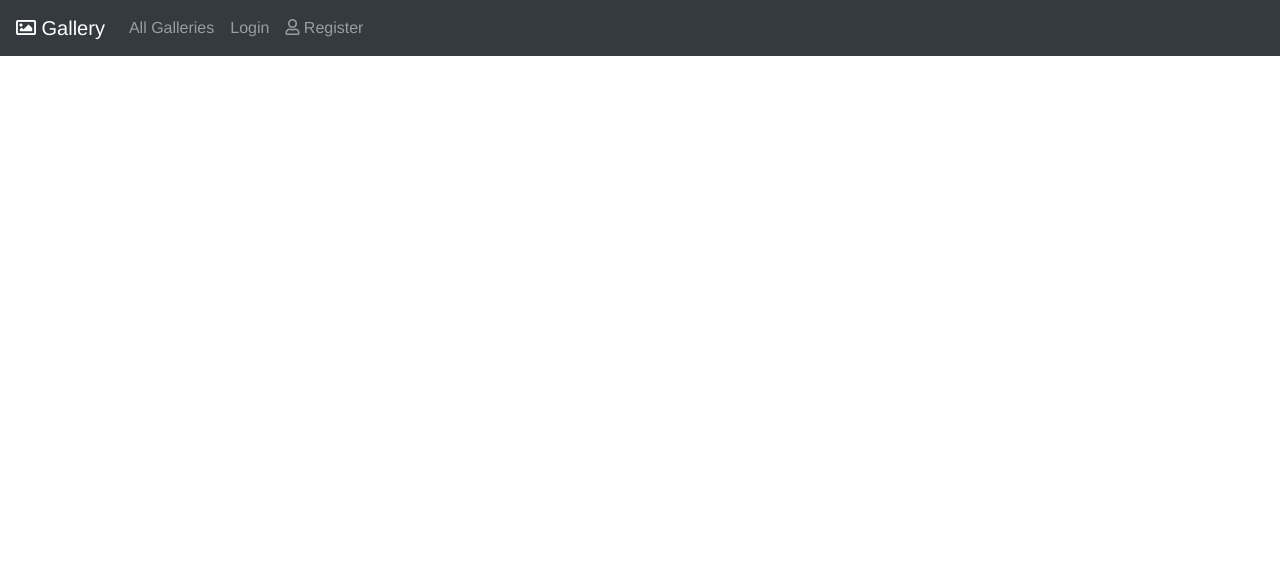
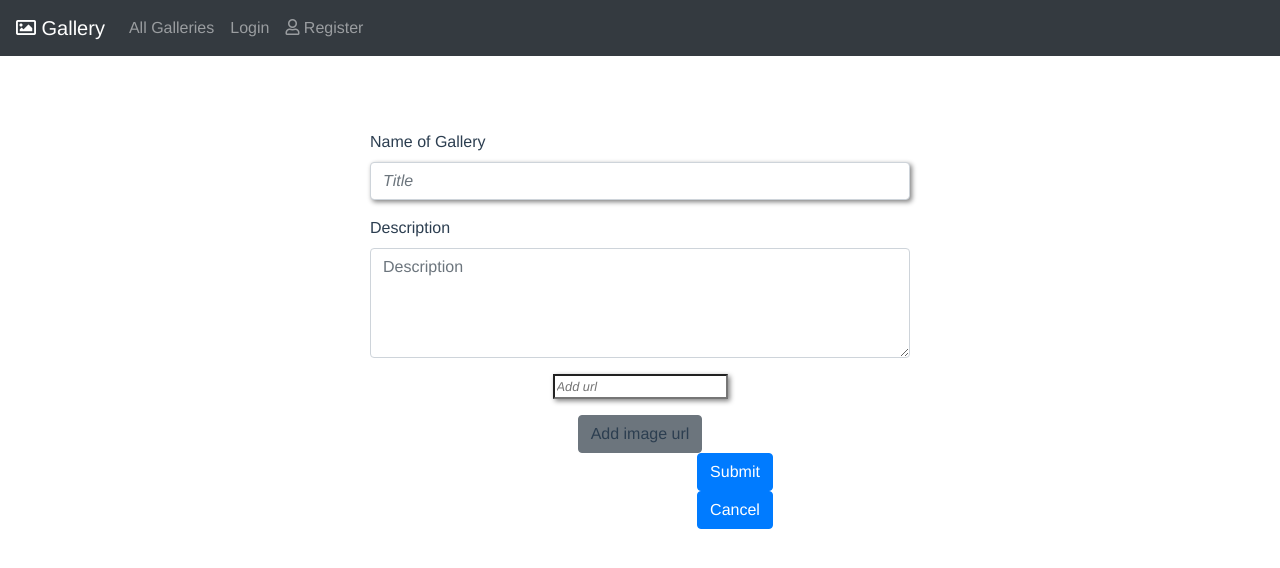
Before and after one commit to NatasaRadovanovic/gallery-app, a Vue app: page /create in a window 1280 px wide. Shown: the top 568 px of the page. Built offline with nearby package versions, Linux system fonts and the light colour scheme; no server answers.

Commit message:
add comments and create gallery in progress

```diff
--- a/src/containers/CreateGallery.vue
+++ b/src/containers/CreateGallery.vue
@@ -1,17 +1,19 @@
 <template>
   <div id="app"></br>
-    <form  @submit.prevent>
+    <form  @submit.prevent='onSubmit'>
       <div class="form-group">
         <label for="name">Name of Gallery</label>
         <input type="text" class="form-control" id="name"
         placeholder="Title" name="name" v-model="gallery.name">
+         <div class="alert alert-warning" v-if="errors.name">{{ errors.name[0] }}</div>
       </div>
       <div class="form-group">
         <label for="description">Description</label>
         <textarea rows="4" cols="50" class="form-control" id="description" placeholder="Description"
         name="description" v-model="gallery.description"></textarea>
+        <div class="alert alert-warning" v-if="errors.description">{{ errors.description[0] }}</div>
       </div>
-       <div class="form-group">
+       <!--<div class="form-group">
         <label for="name">Url</label>
         <input type="text" class="form-control" id="url"
         placeholder="url" name="url" required>
@@ -27,7 +29,23 @@
 
         <button @click="onSubmit" type="submit" class="btn btn-dark btn-sm">Submit</button>
 
-        <router-link to="/my-galleries" class="btn btn-danger btn-sm">Cancel</router-link>
+        <router-link to="/my-galleries" class="btn btn-danger btn-sm">Cancel</router-link>-->
+
+    <div class="form-group" v-for="(n, index) in inputs" :key="index">
+        <input id="image_url" name="image_url" v-model='gallery.images[index]' placeholder="Add url" required>
+        <button v-if="inputs > 1" @click="deleteRow(index)">Delete</button>
+    </div>
+
+        <a class="btn btn-secondary" @click="addRow">Add image url</a>
+
+        <div class="form-group row">
+            <div class="offset-4 col-8">
+                <button name="submit" type="submit" class="btn btn-primary">Submit</button>
+            </div>
+            <div class="offset-4 col-8">
+                <router-link to="my-galleries" class="btn btn-primary">Cancel</router-link>
+            </div>
+        </div>
 
       </form>
   </div>
@@ -39,9 +57,11 @@ import { galleries } from '../services/Gallery'
 export default {
   data(){
     return{
-      inputs: [],
-      gallery:{},
-      errors:{},
+      gallery:{
+        images:[]
+      },
+      inputs:1,
+      errors:[],
     }
   },
 
@@ -49,20 +69,19 @@ export default {
     onSubmit(){
         galleries.addGallery(this.gallery)
         .then(response => {
-        this.$router.push('/my-galleries')
+        this.$router.push('my-galleries')
       })
-       .catch(error => console.log(this.errors = error.response.data.errors))
-    },
-
-     addRow(){
-      this.inputs.push({
-        one: '',
+       .catch((err) => {
+          this.errors = err.response.data.errors
       })
     },
+      addRow(){
+          this.inputs++
+    },
+       deleteRow(index) {
+      this.inputs--
+   },
 
-    deleteRow(index){
-      this.inputs.splice(index,1)
-    }
   }
  }
 
--- a/src/containers/Gallery.vue
+++ b/src/containers/Gallery.vue
@@ -73,14 +73,16 @@ export default {
     },
 
     methods:{
-      onSubmit(comment) {
-      galleries.addComment(comment, this.gallery.id)
-      .then(response => {
-        galleries.get(this.gallery.id)
+      onSubmit() {
+        this.comment.gallery_id = this.gallery.id;
+        galleries.addComment(this.comment)
         .then(response => {
-          this.gallery = response.data
+            this.gallery.comments.push(this.comment)
+            this.comment = {}
         })
-      })
+        .catch((err) => {
+            this.errors = err.response.data.errors
+        })
     },
   }
 }
--- a/src/containers/MyGalleries.vue
+++ b/src/containers/MyGalleries.vue
@@ -1,7 +1,8 @@
 <template>
   <div id="app"></br>
-    <div class="wrapper" v-if="user">
-      <div class="card" v-for="gallery in user.galleries" :key="gallery.id" v-if="gallery.images">
+    <div class="wrapper" v-if="user.galleries">
+      <div class="card" v-for="gallery in user.galleries.slice().reverse()" :key="gallery.id"
+      v-if="gallery.images" >
         <img class="card-img-top" :src="gallery.images[0].url" alt="Card image cap">
         <div class="card-body bg-light">
           <router-link :to="{ name: 'single-gallery', params: {id: gallery.id}}">
@@ -37,7 +38,7 @@ export default {
     .then(response => {
       next(vm => {
         vm.user = response.data
-        console.log(response.data)
+        //console.log(response.data.galleries)
       })
     })
     .catch(error => {
--- a/src/main.js
+++ b/src/main.js
@@ -10,10 +10,7 @@ router.beforeEach((to, from, next) => {
     next({path: 'galleries' })
   }else if(to.name == 'register' &&  authService.isAuthenticated()){
     next({path: 'galleries' })
-  }else if(to.name == 'create' || to.name == 'my-galleries' &&  !authService.isAuthenticated() ){
-    next({path: 'galleries'})
-  }
-  else {
+  }else {
       next()
     }
  })
--- a/src/services/Gallery.js
+++ b/src/services/Gallery.js
@@ -31,9 +31,10 @@ export default class Gallery{
         return axios.get('my-galleries')
     }
 
-    /*addComment(comment, galleryId) {
-        return axios.post(`galleries/${galleryId}/comment`, comment)
-      }*/
+    addComment(comment) {
+        console.log(comment)
+        return axios.post('comments', comment)
+    }
 }
 
 export const galleries = new Gallery();
```
